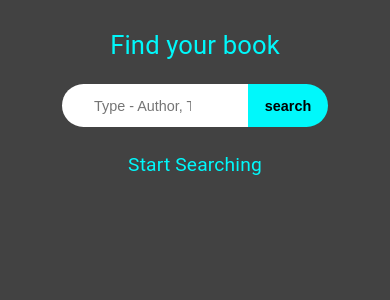
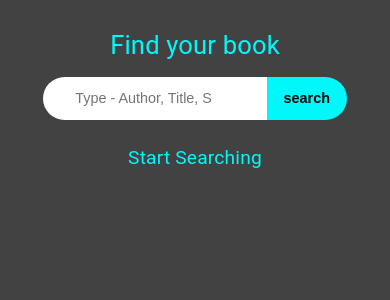
Before and after one commit to shanshe-7/book-finder, a React (Create React App) app: page / in a window 390 px wide. Shown: the top 300 px of the page. Built offline with nearby package versions, Linux system fonts and the light colour scheme; a web font is replaced by a local one.

Commit message:
fixing georgian font isssue

```diff
--- a/src/App.js
+++ b/src/App.js
@@ -1,4 +1,4 @@
-import React, { Suspense, lazy } from "react";
+import React from "react";
 import SearchField from "./content/searchField";
 import classes from "./App.module.scss";
 function App() {
--- a/src/content/searchField.js
+++ b/src/content/searchField.js
@@ -40,7 +40,6 @@ const SearchField = () => {
       setCount((count) => count + 1);
       setDisplayValue("");
     }
-    console.log(count);
   };
 
   const handleEnterPress = (e) => {
@@ -117,6 +116,7 @@ const SearchField = () => {
 
         <form className={classes.form} onKeyDown={handleEnterPress}>
           <Typography>
+            <span className={classes.inputX}>
               <input
                 className={classes.input}
                 onChange={handleChange}
@@ -133,6 +133,7 @@ const SearchField = () => {
               <button className={classes.button} onClick={handleSearchClick}>
                 search
               </button>
+            </span>
           </Typography>
         </form>
       </div>
--- a/src/content/searchField.module.scss
+++ b/src/content/searchField.module.scss
@@ -36,8 +36,13 @@
   display: none;
 }
 
+.inputX {
+  display: flex;
+  justify-content: center;
+}
+
 .xButton {
-  margin-top: 0.5em;
+  margin-right: -0.1em;
   display: inline-block;
   background-color: white;
   height: 3em;
@@ -63,9 +68,10 @@
     font-size: 1.6em;
   }
   .input {
-    margin-top: 0.5em;
+    // margin-top: 0.5em;
     font-size: 0.9em;
     padding: 0 32px;
+    width: 35%;
   }
   .button {
     font-size: 0.9em;
@@ -73,7 +79,9 @@
   }
 
   .xButton {
-    margin-top: 0.5em;
+    // margin-top: 0.5em;
+    border: none;
+    outline: none;
     font-size: 0.9em;
   }
 
```
Lines whose indentation alone changed are shown as unchanged.
